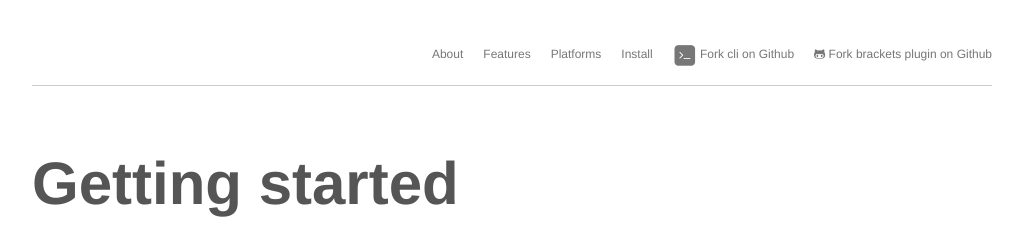
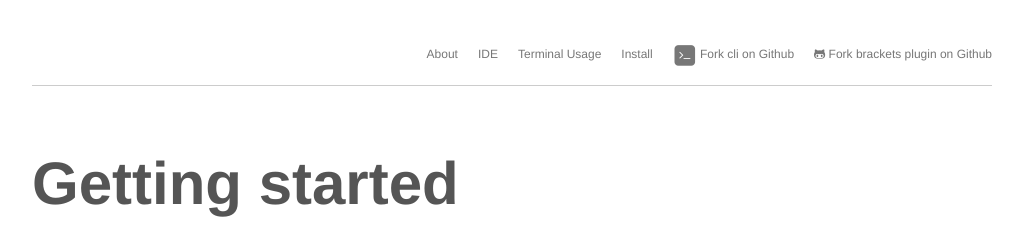
Before and after one commit to apla/cuwire, a Jekyll site: the page built from install.md, in a window 1280 px wide. Shown: the top 239 px of the page, without its empty margins (128-1151 px from the left). Built offline with Jekyll 4.4.1, drawn with Linux system fonts in a browser that asks for light colours; nearby versions of some CDN libraries; Markdown is read by kramdown in place of the engine named in the settings.

Commit message:
top links update

```diff
--- a/_includes/masthead.html
+++ b/_includes/masthead.html
@@ -12,8 +12,8 @@
 				</span>
 				Fork cli on Github</a>
 			<a href="{{ site.baseurl }}/install">Install</a>
-            <a href="{{ site.baseurl }}/Platforms">Platforms</a>
-            <a href="{{ site.baseurl }}/Features">Features</a>
+			<a href="{{ site.baseurl }}/cli/">Terminal Usage</a>
+			<a href="{{ site.baseurl }}/gui/">IDE</a>
 			<a href="{{ site.baseurl }}/about">About</a>
 			</nav>
 		</header>
```
Lines whose indentation alone changed are shown as unchanged.
